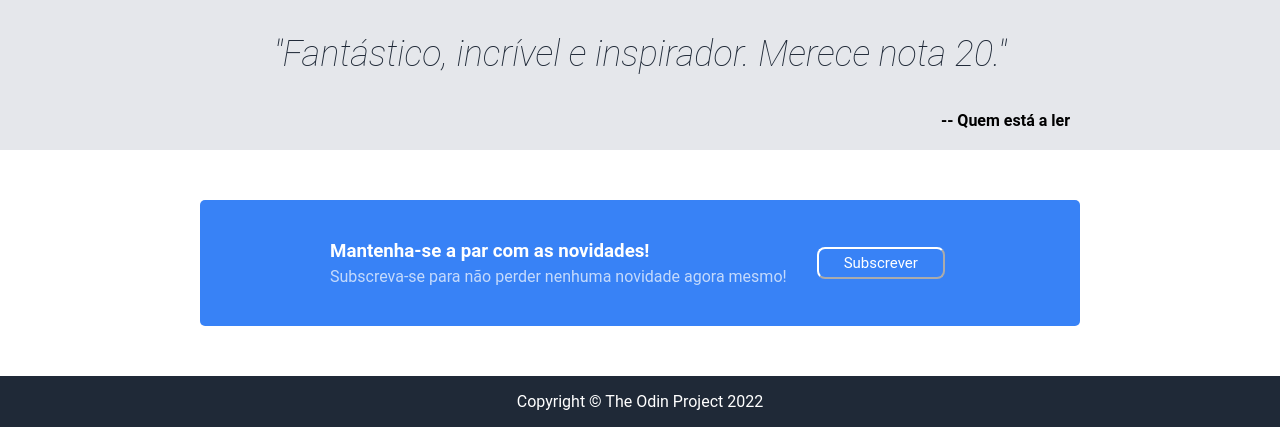
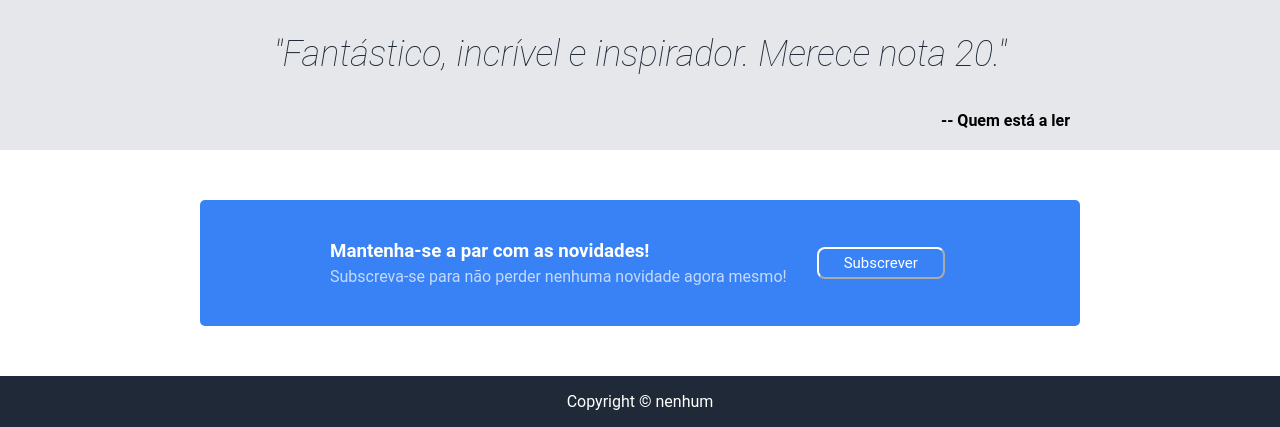
Before and after one commit to DavidRibeiro00/Ribeiro-Curado-Website, a plain HTML site: page index.html in a window 1280 px wide. Shown: the part 892-1319 px from the top of the page. Drawn offline with Linux system fonts and the light colour scheme.

Commit message:
Updated index.html

```diff
--- a/index.html
+++ b/index.html
@@ -65,7 +65,7 @@
             </div>
 
             <div class="footer-container">
-                <p>Copyright © The Odin Project 2022</p>
+                <p>Copyright © nenhum</p>
             </div>
         </div>
     </body>
```
